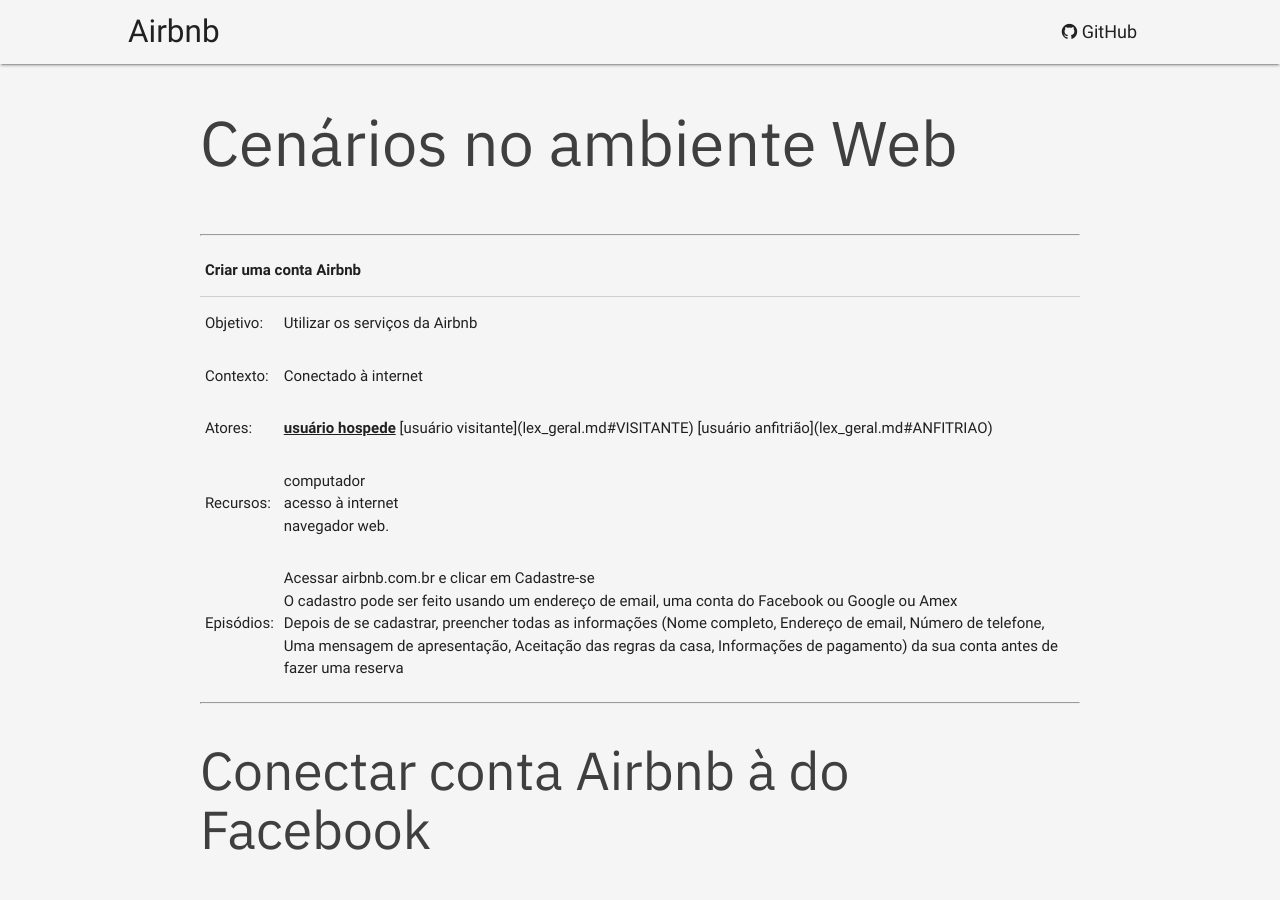
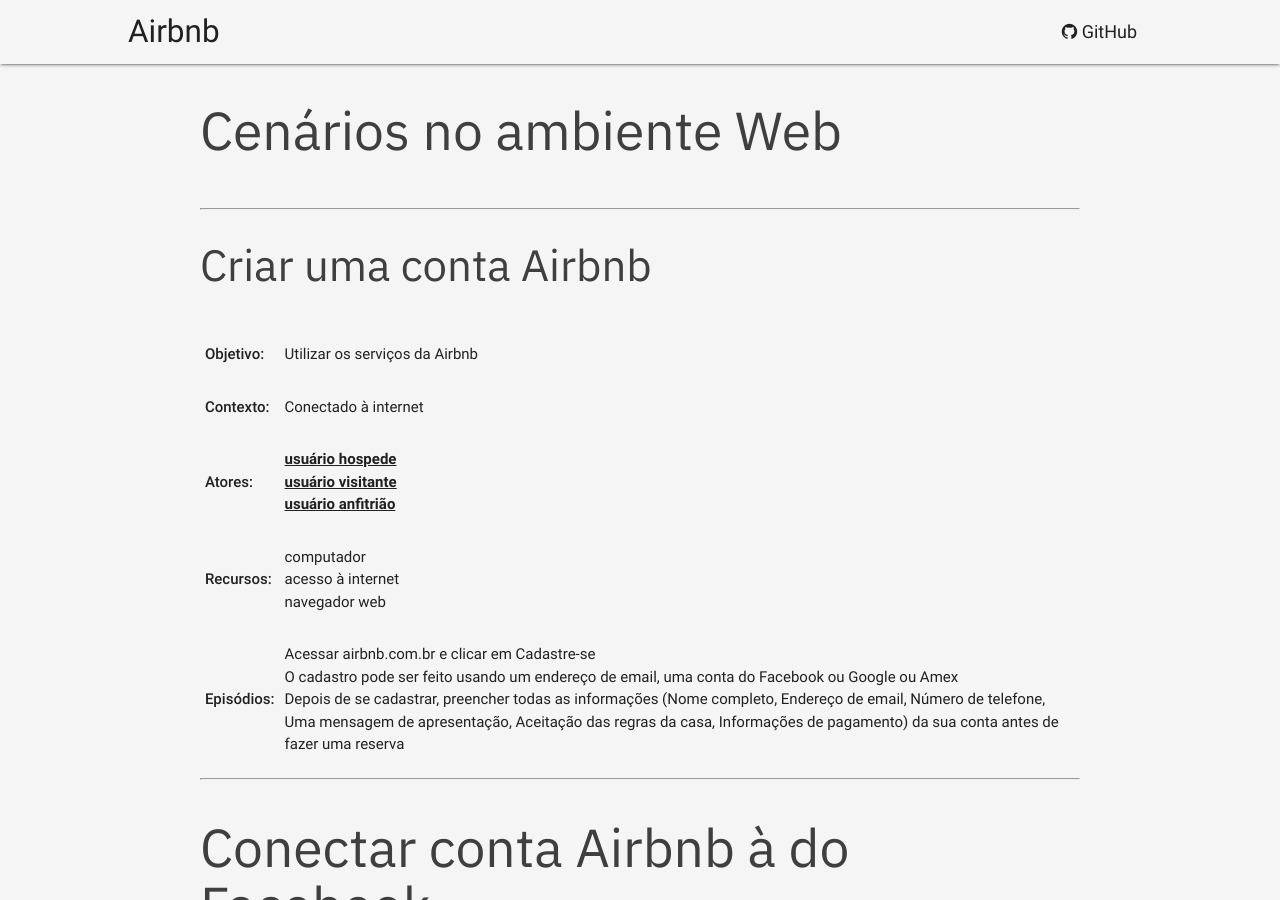
Before and after one commit to Requisitos-2018-2/airbnb, a Jekyll site: the page built from modelagem/lexicos_cenarios/cen_web.md, in a window 1280 px wide and 900 px high. Built offline with Jekyll 4.4.1, drawn with Linux system fonts in a browser that asks for light colours; our own code applies the rules of GitHub Pages for plain Markdown files.

Commit message:
Fix cenarios web

```diff
--- a/modelagem/lexicos_cenarios/cen_web.md
+++ b/modelagem/lexicos_cenarios/cen_web.md
@@ -1,44 +1,15 @@
 
-# Cenários no ambiente Web
+## Cenários no ambiente Web
 
 ***
 
-<table class="highlight responsive-table">
-  <thead>
-    <tr>
-        <th colspan="2">Criar uma conta Airbnb<a name="CRIAR-CONTA"></a></th>
-    </tr>
-  </thead>
+### Criar uma conta Airbnb<a name="CRIAR-CONTA"></a>
 
-  <tbody>
-    <tr>
-      <td>Objetivo:</td>
-      <td>Utilizar os serviços da Airbnb</td>
-    </tr>
-    <tr>
-      <td>Contexto:</td>
-      <td>Conectado à internet</td>
-    </tr>
-    <tr>
-      <td>Atores:</td>
-      <td>
-        <a href="lex_geral.md#HOSPEDE">usuário hospede</a>
-        [usuário visitante](lex_geral.md#VISITANTE)
-        [usuário anfitrião](lex_geral.md#ANFITRIAO)
-      </td>
-    </tr>
-    <tr>
-      <td>Recursos:</td>
-      <td>computador<br>acesso à internet<br>navegador web.</td>
-    </tr>
-    <tr>
-      <td>Episódios:</td>
-      <td>Acessar airbnb.com.br e clicar em Cadastre-se <br>
-      O cadastro pode ser feito usando um endereço de email, uma conta do Facebook ou Google ou Amex<br>
-      Depois de se cadastrar, preencher todas as informações (Nome completo, Endereço de email, Número de telefone, Uma mensagem de apresentação, Aceitação das regras da casa, Informações de pagamento) da sua conta antes de fazer uma reserva</td>
-    </tr>
-  </tbody>
-</table>
+**Objetivo:** | Utilizar os serviços da Airbnb
+**Contexto:** | Conectado à internet
+**Atores:** | [usuário hospede](lex_geral.md#HOSPEDE)<br>[usuário visitante](lex_geral.md#VISITANTE)<br>[usuário anfitrião](lex_geral.md#ANFITRIAO)
+**Recursos:** | computador<br>acesso à internet<br>navegador web
+**Episódios:** | Acessar airbnb.com.br e clicar em Cadastre-se <br>O cadastro pode ser feito usando um endereço de email, uma conta do Facebook ou Google ou Amex<br>Depois de se cadastrar, preencher todas as informações (Nome completo, Endereço de email, Número de telefone, Uma mensagem de apresentação, Aceitação das regras da casa, Informações de pagamento) da sua conta antes de fazer uma reserva
 
 ***
 ## Conectar conta Airbnb à do Facebook<a name="CONECTAR-FACEBOOK"></a>
```
